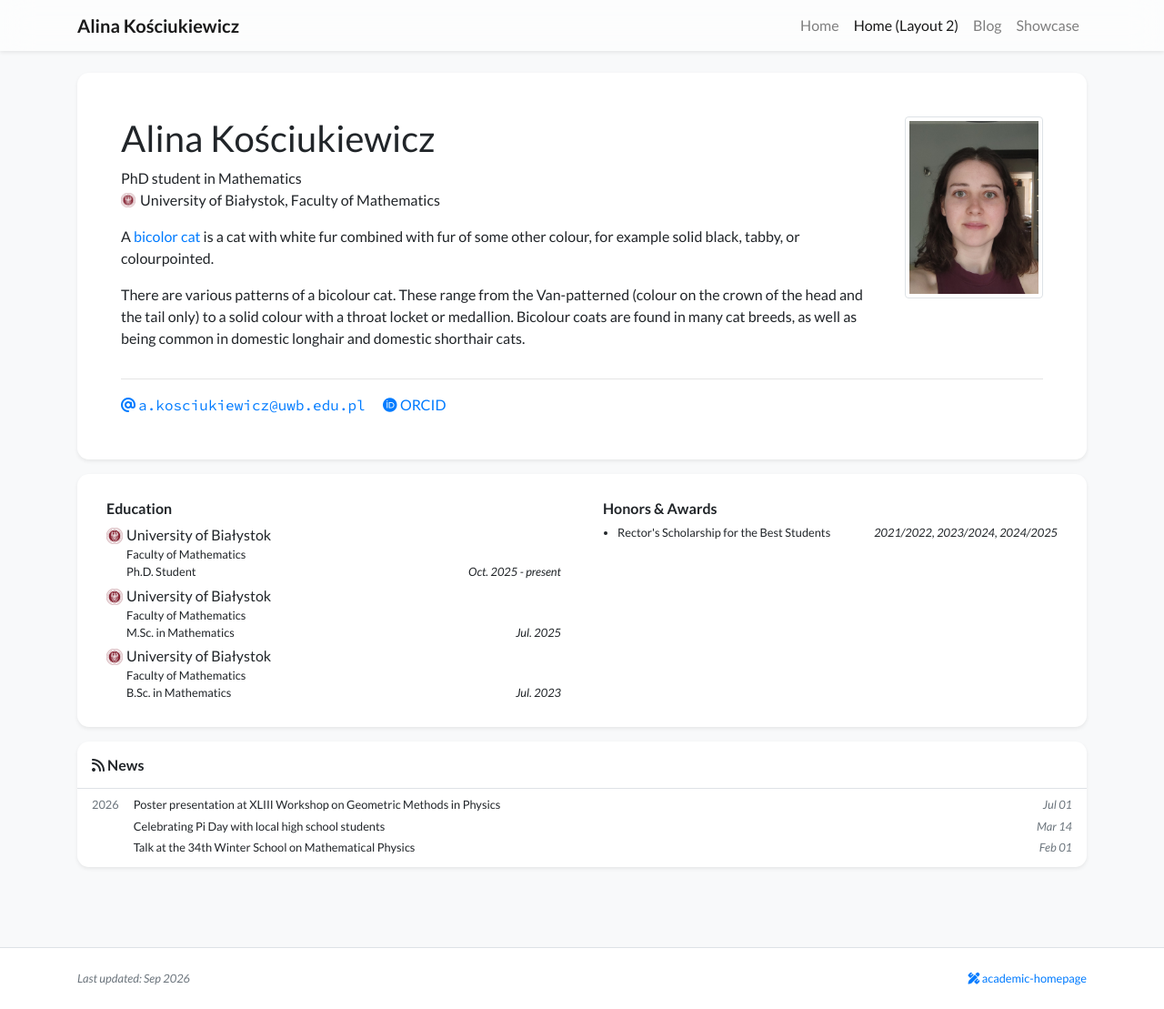
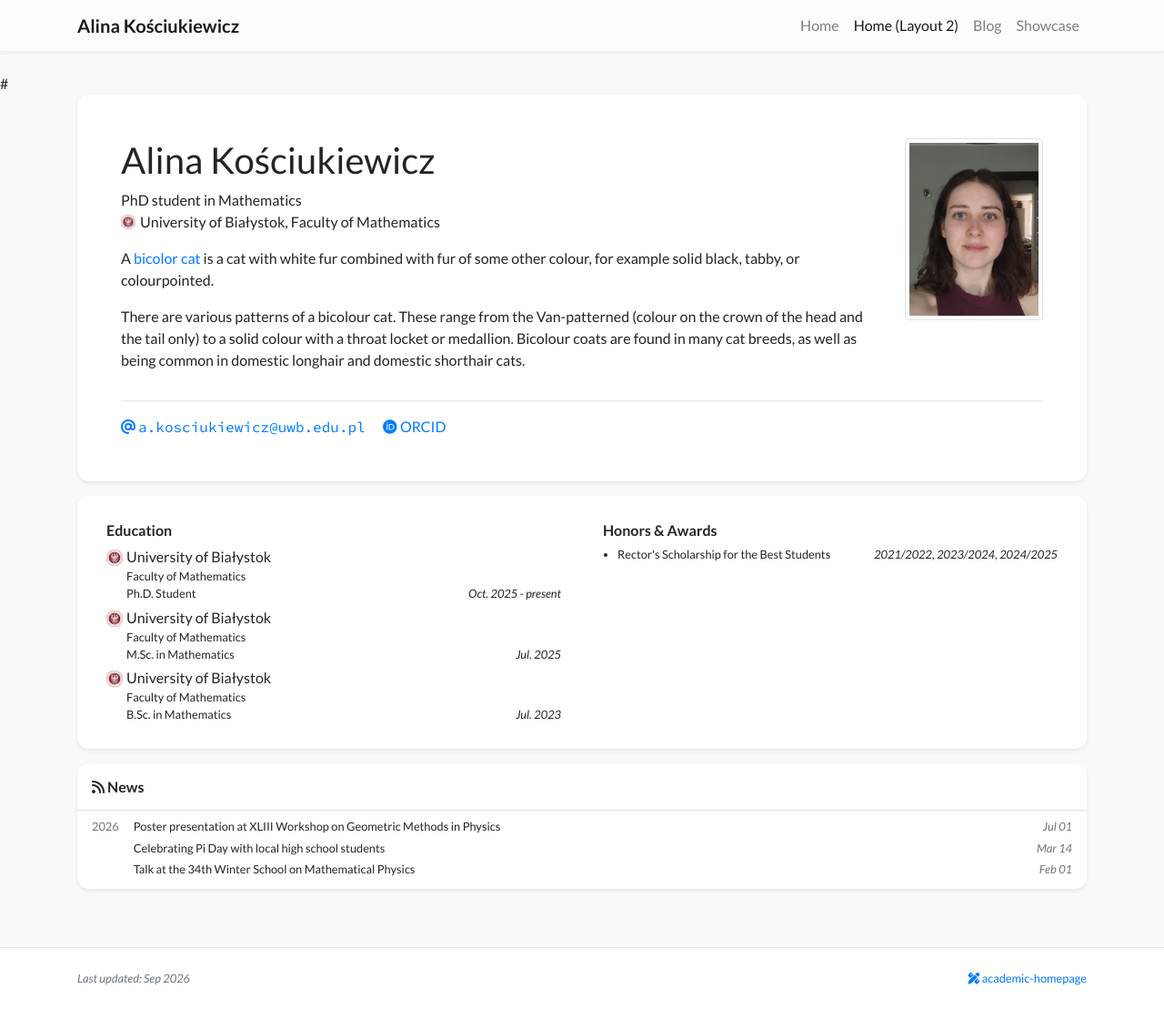
Before and after one commit to halinabezh/halinabezh.github.io, a Jekyll site: the page built from index.html, in a window 1280 px wide and 1109 px high. Shown: the whole window at 91% size. Built offline with Jekyll 4.4.1, drawn with Linux system fonts in a browser that asks for light colours; nearby versions of some CDN libraries; a style sheet for code colours, icons or effects is not loaded.

Commit message:
Update default.html

```diff
--- a/_layouts/default.html
+++ b/_layouts/default.html
@@ -17,7 +17,7 @@
     <link rel="stylesheet" href="{{ '/assets/css/global.css' | relative_url }}">
 </head>
 <body class="bg-light d-flex flex-column min-vh-100" {{ page.body_attr }}>
-    {% include navbar.html %}
+    #{% include navbar.html %}
     <main class="flex-grow-1 flex-shrink-0 {% if page.container_class %}{{ page.container_class }}{% else %}container-lg{% endif %}">
         {{content}}
     </main>
```
